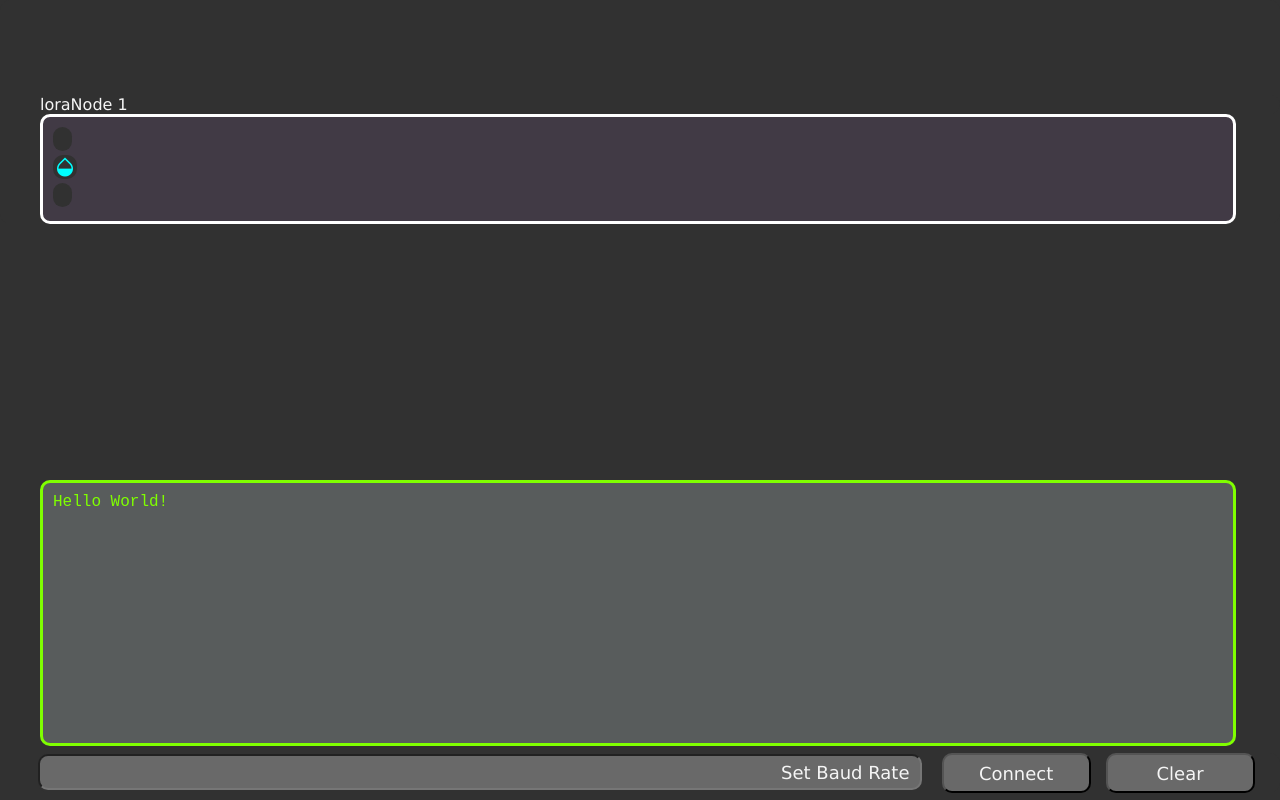
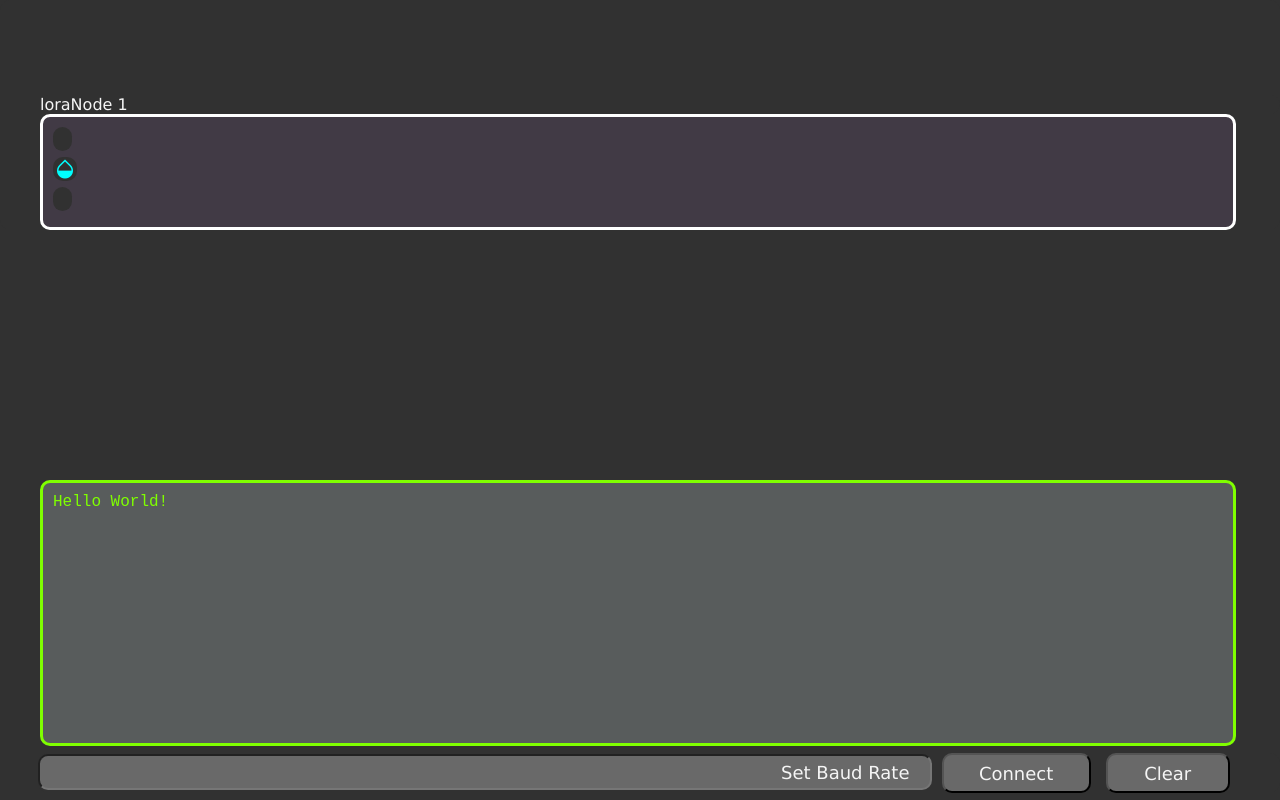
Before and after one commit to raynayx/OrangeStars, a plain HTML site: page final_project/web_interface/index.html in a window 1280 px wide. Drawn offline with nearby package versions, Linux system fonts and the light colour scheme.

Commit message:
slight ui changes

```diff
--- a/final_project/web_interface/style.css
+++ b/final_project/web_interface/style.css
@@ -35,7 +35,7 @@ button {
 
 #clearButton {
     position: absolute;
-    width: 12%;
+    width: 10%;
     height: 100%;
     font-size: large;
     cursor: pointer;
@@ -54,8 +54,8 @@ button {
     color: whitesmoke;
     background-color: dimgrey;
     text-align: right;
-    padding-right: 10px;
-    margin-right: 20px;
+    padding-right: 20px;
+    margin-right: 10px;
 }
 
 #cmdLine:hover {
@@ -107,6 +107,10 @@ button {
     color: rgb(233, 236, 31);
 }
 
+#temp,#hum,#bat{
+    font-size: x-large;
+}
+
 
 .material-symbols-outlined {
   font-variation-settings:
```
